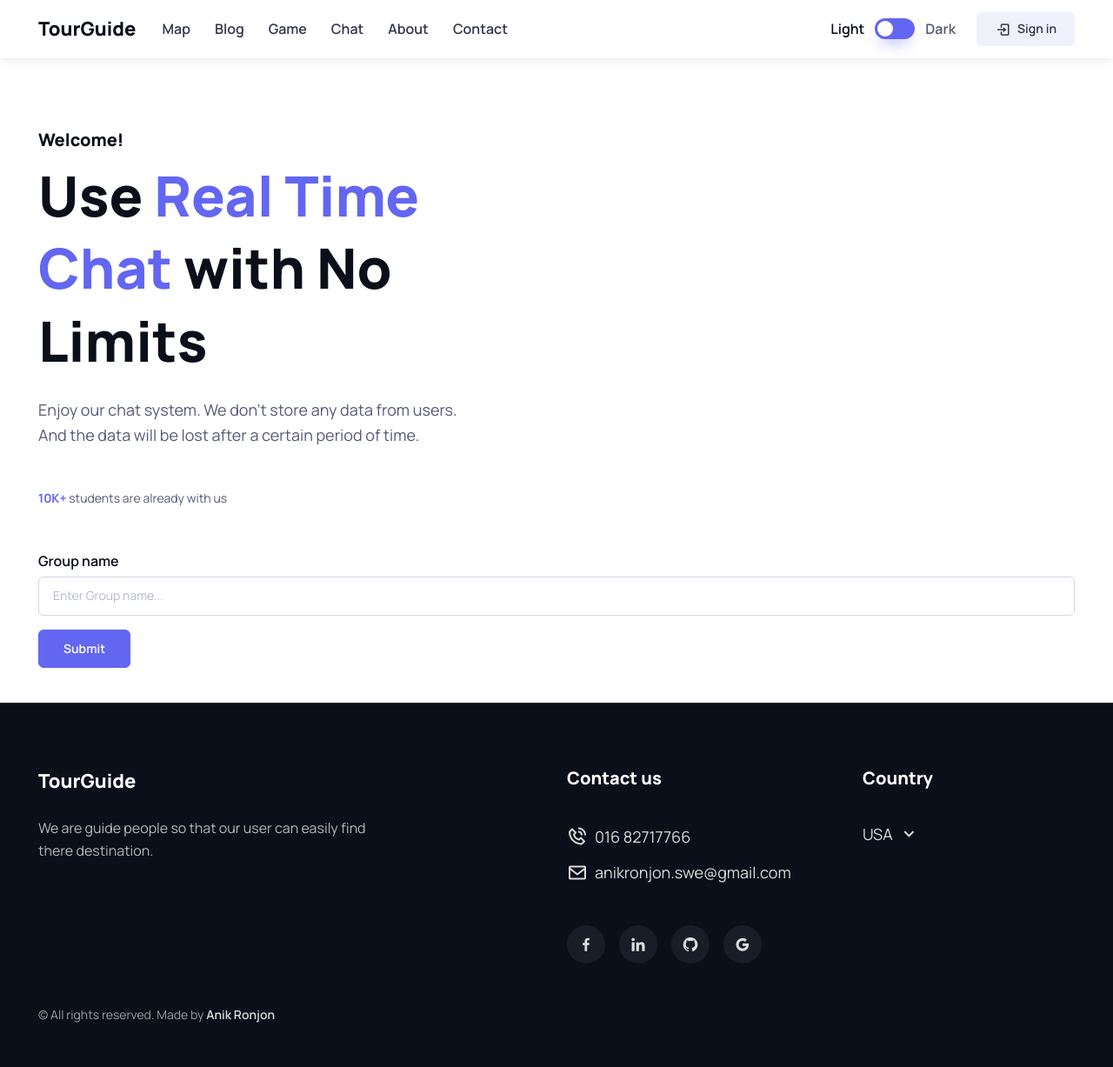
After one commit to anikronjon/saas-agency, a Django app: page /chat/group/ in a window 1280 px wide. The commit adds this page. Shown: the whole page at 87% size. Run offline with Django 4.2, Linux system fonts and the light colour scheme; some libraries are stand-ins or nearby versions.

Commit message:
add chat group

```diff
--- /dev/null
+++ b/chat/forms.py
@@ -0,0 +1,8 @@
+from django import forms
+
+
+class ChatGroup(forms.Form):
+    group_name = forms.CharField(max_length=20, required=True)
+
+    def __str__(self):
+        return self.group_name
--- /dev/null
+++ b/chat/routers.py
@@ -0,0 +1,6 @@
+from django.urls import path, re_path
+from . import consumers
+
+websocket_urlpatterns = [
+    path('ws/', consumers.MyWebSocket.as_asgi())
+]
--- /dev/null
+++ b/chat/templates/chat/group.html
@@ -0,0 +1,44 @@
+{% extends '_base.html' %}
+
+{% block title %}{% endblock %}
+
+{% block container %}
+    <main class="page-wrapper">
+        {% if not user.is_authenticated %}
+            {% include 'navbar.html' %}
+        {% else %}
+            {% include 'navbar_in_logged_state.html' %}
+        {% endif %}
+
+        <!-- Content -->
+        <div class="container position-relative zindex-2 py-4">
+            <div class="row">
+                <div class="col-lg-5 d-flex flex-column pt-lg-4 pt-xl-5">
+                    <h5 class="my-2">Welcome!</h5>
+                    <h1 class="display-3 mb-4">Use <span class="text-primary">Real Time Chat</span> with No Limits</h1>
+                    <p class="fs-lg mb-5">Enjoy our chat system. We don't store any data from users. And the data will
+                        be lost after a certain period of time.</p>
+                    <!-- Mobile form -->
+                    <div class="d-flex align-items-center mt-auto mb-3 mb-lg-0 pb-4 pb-lg-0 pb-xl-5">
+                        <span class="fs-sm"><span class="text-primary fw-semibold">10K+</span> students are already with us</span>
+                    </div>
+                </div>
+            </div>
+
+            <!-- Chat Group -->
+            <form method="post">
+                {% csrf_token %}
+                <div class="mb-3">
+                    <label class="form-label fs-base" for="input-lg">Group name</label>
+                    <input class="form-control" id="input-lg" type="text" name="group_name"
+                           placeholder="Enter Group name...">
+                </div>
+                <div class="mb-3">
+                    <input class="btn btn-primary" type="submit" value="Submit">
+                </div>
+            </form>
+
+        </div>
+    </main>
+    {% include 'footer.html' %}
+{% endblock %}
--- a/chat/urls.py
+++ b/chat/urls.py
@@ -1,7 +1,9 @@
 from django.urls import path
+from . import views
 
 
 app_name = 'chat'
 urlpatterns = [
-
+    path('group/', views.message_group_view, name='group_page'),
+    path('group/<str:group_name>/', views.message_chat_view, name='chat_page'),
 ]
--- /dev/null
+++ b/chat/views.py
@@ -0,0 +1,17 @@
+from django.shortcuts import render, redirect
+from .forms import ChatGroup
+
+
+def message_group_view(request):
+    if request.method == 'POST':
+        form = ChatGroup(request.POST)
+        if form.is_valid():
+            group_name = form.cleaned_data['group_name']
+            return redirect('chat:chat_page', group_name=group_name)
+    else:
+        form = ChatGroup()
+    return render(request, 'chat/group.html', {'form': form})
+
+
+def message_chat_view(request, group_name):
+    return render(request, 'chat/chat.html', {'group_name': group_name})
--- a/requirements_pub.txt
+++ b/requirements_pub.txt
@@ -1,3 +1,5 @@
 Django==4.2.1
 Pillow==9.5.0
 social-auth-app-django==5.2.0
+channels==4.0.0
+daphne==4.0.0
--- a/templates/navbar.html
+++ b/templates/navbar.html
@@ -30,6 +30,9 @@
                     <a href="{% url 'game:game_page' %}" class="nav-link">Game</a>
                 </li>
                 <li class="nav-item">
+                    <a href="{% url 'chat:group_page' %}" class="nav-link">Chat</a>
+                </li>
+                <li class="nav-item">
                     <a href="{% url 'tourplan:about_page' %}" class="nav-link">About</a>
                 </li>
                 <li class="nav-item">
--- a/templates/navbar_in_logged_state.html
+++ b/templates/navbar_in_logged_state.html
@@ -52,6 +52,9 @@
                     <a href="{% url 'game:game_page' %}" class="nav-link">Game</a>
                 </li>
                 <li class="nav-item">
+                    <a href="{% url 'chat:group_page' %}" class="nav-link">Chat</a>
+                </li>
+                <li class="nav-item">
                     <a href="{% url 'tourplan:about_page' %}" class="nav-link">About</a>
                 </li>
                 <li class="nav-item">
```
Also changed, not shown: chat/consumers.py (added, +12 -0 lines), chat/templates/chat/chat.html (added, +29 -0 lines), core/asgi.py (+6 -10 lines), core/settings.py (+8 -1 lines).
